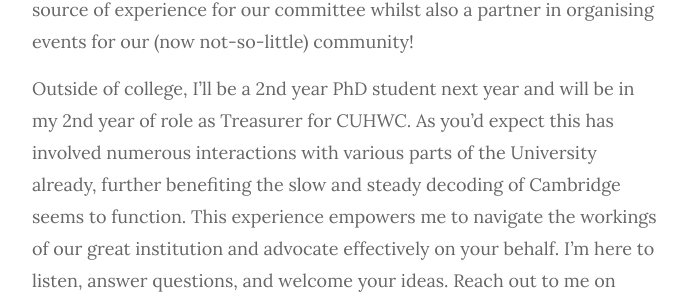
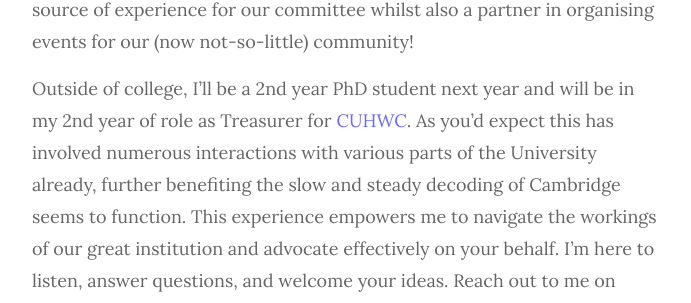
Before and after one commit to dead-water/dead-water.github.io, a Jekyll site: the page built from _pages/mcrpres.md, in a window 1280 px wide and 900 px high, scrolled down 1505 px. Shown: the part 183-486 px from the top of the window, without its empty margins (293-984 px from the left). Built offline with Jekyll 4.4.1, drawn with Linux system fonts in a browser that asks for light colours; some of the changed lines change nothing that is shown; some of the changed text lies outside the part shown.

Commit message:
final edits

```diff
--- a/_pages/mcrpres.md
+++ b/_pages/mcrpres.md
@@ -33,7 +33,7 @@
 As you can see, our fantastic General Secretary 2022-23 is running as Vice-President. Simply put, she’s my running mate, not that these always work like this. Whilst on her final year of her degree Antonia will be an invaluable source of experience for our committee whilst also a partner in organising events for our (now not-so-little) community!
 
 
-Outside of college, I’ll be a 2nd year PhD student next year and will be in my 2nd year of role as Treasurer for CUHWC. As you’d expect this has involved numerous interactions with various parts of the University already, further benefiting the slow and steady decoding of Cambridge seems to function. This experience empowers me to navigate the workings of our great institution and advocate effectively on your behalf.
+Outside of college, I’ll be a 2nd year PhD student next year and will be in my 2nd year of role as Treasurer for [CUHWC](https://cuhwc.org.uk). As you’d expect this has involved numerous interactions with various parts of the University already, further benefiting the slow and steady decoding of Cambridge seems to function. This experience empowers me to navigate the workings of our great institution and advocate effectively on your behalf.
 I'm here to listen, answer questions, and welcome your ideas. Reach out to me on WhatsApp, and together, we will shape a vibrant and inclusive MCR community that thrives on unity and opportunity!
 
 
```
